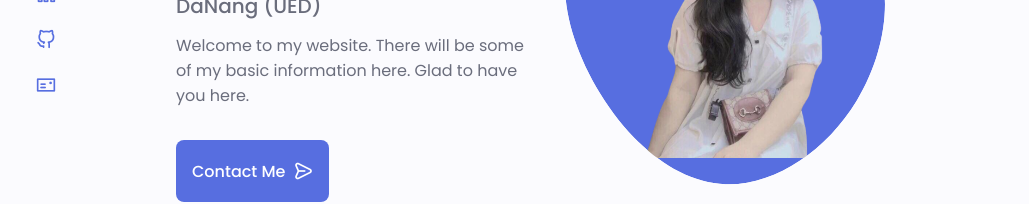
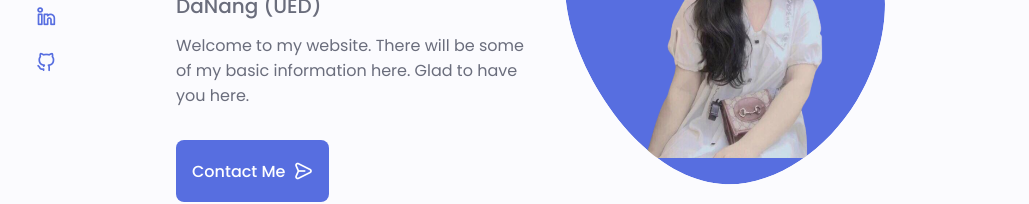
Before and after one commit to Trang25112003/Web_CV_TrangLe, a plain HTML site: page index.html in a window 1280 px wide. Shown: the part 308-512 px from the top of the page, without its empty margins (124-1153 px from the left). Drawn offline with nearby package versions, Linux system fonts and the light colour scheme.

Commit message:
Update index.html

```diff
--- a/index.html
+++ b/index.html
@@ -85,10 +85,6 @@
 
                         <a href="https://github.com/Trang25112003" title="Github" target="_blank" class="home__social-icon">
                             <i class="uil uil-github-alt"></i>
-                        </a>
-
-                        <a href="#" title="Profile Card" target="_blank" class="home__social-icon">
-                            <i class="uil uil-postcard"></i>
                         </a>
 
                     </div>
```
